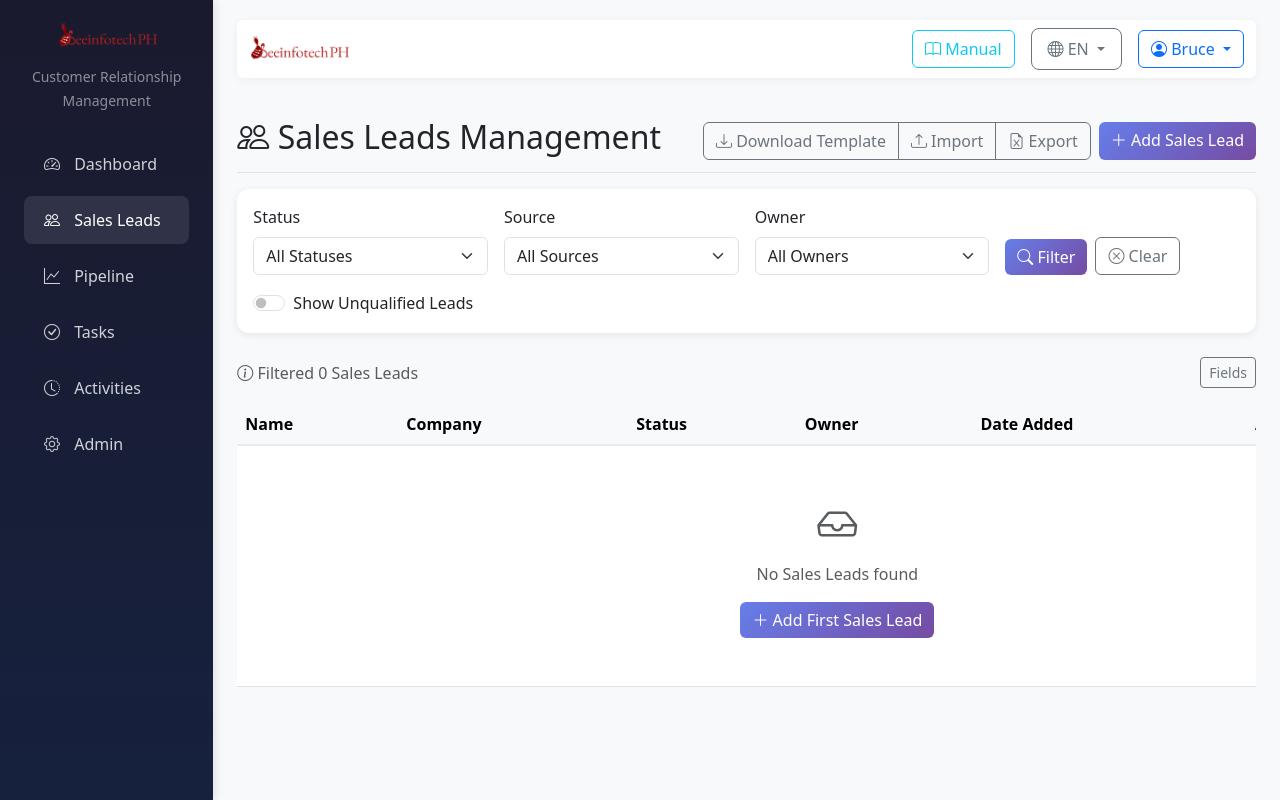
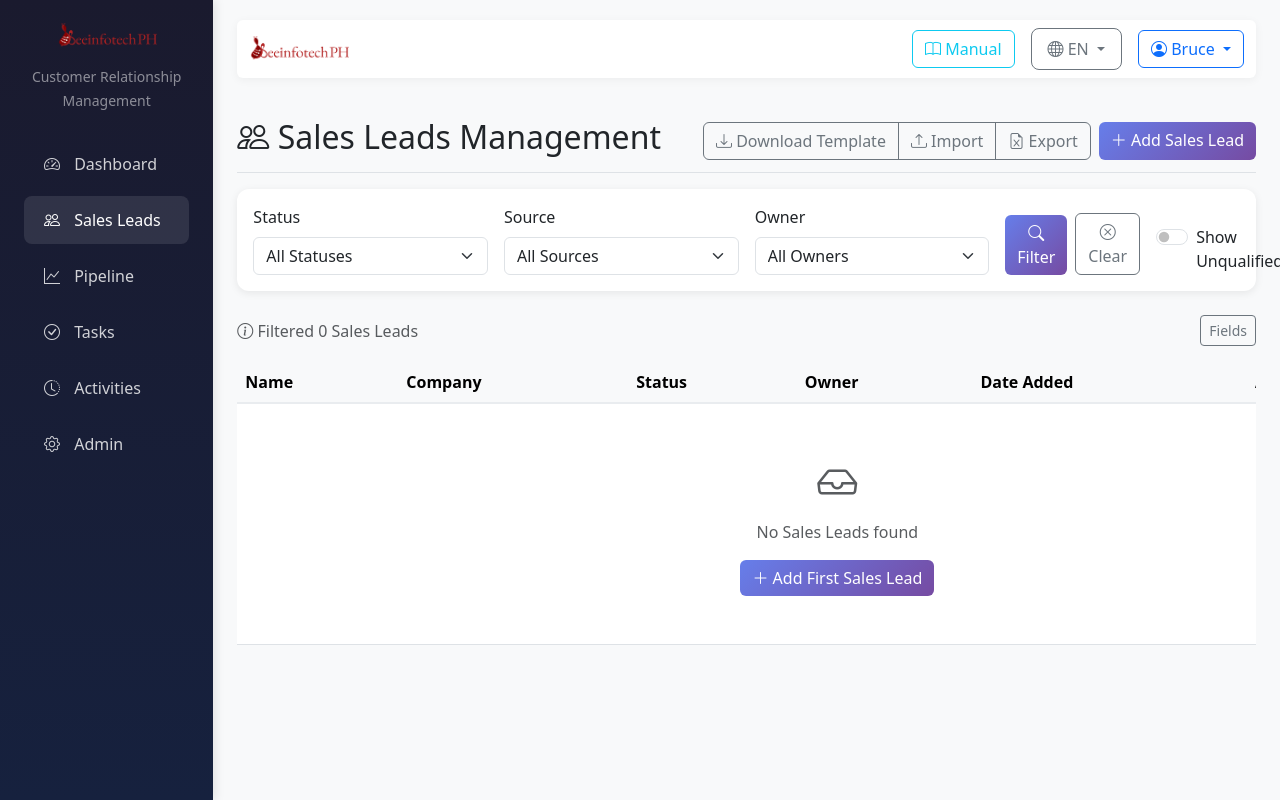
Before and after one commit to zhangbin-python/BITCRM, a Flask app: page /leads/ in a window 1280 px wide. Run offline with Flask 3, Linux system fonts and the light colour scheme; a user stored in the database is signed in; data comes from the database, SQL or seed files in the repository; data that the repository does not hold is empty; some libraries are stand-ins or nearby versions.

Commit message:
Fix Show Unqualified: move checkbox inside the form so this.form.submit() works

```diff
--- a/templates/leads/index.html
+++ b/templates/leads/index.html
@@ -100,27 +100,20 @@
                     <i class="bi bi-x-circle"></i>
                     {{ _('Clear') }}
                 </a>
-            </div>
-        </form>
 
-        <div class="mt-3">
-            <div class="form-check form-switch">
+                <!-- Show Unqualified Switch - inside form -->
+                <div class="form-check form-switch ms-3">
                     <input class="form-check-input" type="checkbox" id="showUnqualified" name="show_unqualified" value="true"
                            {% if show_unqualified %}checked{% endif %}
                            onchange="this.form.submit()">
                     <label class="form-check-label" for="showUnqualified">
-                    {{ _('Show Unqualified Leads') }}
+                        {{ _('Show Unqualified') }}
                     </label>
                 </div>
             </div>
+        </form>
     </div>
 </div>
-
-<form id="unqualifiedForm" method="GET" style="display:none;">
-    {% if status_filter %}<input type="hidden" name="status" value="{{ status_filter }}">{% endif %}
-    {% if source_filter %}<input type="hidden" name="source" value="{{ source_filter }}">{% endif %}
-    {% if owner_filter %}<input type="hidden" name="owner" value="{{ owner_filter }}">{% endif %}
-</form>
 
 <!-- Status Bar -->
 <div class="d-flex justify-content-between align-items-center mb-3">
```
Lines whose indentation alone changed are shown as unchanged.
